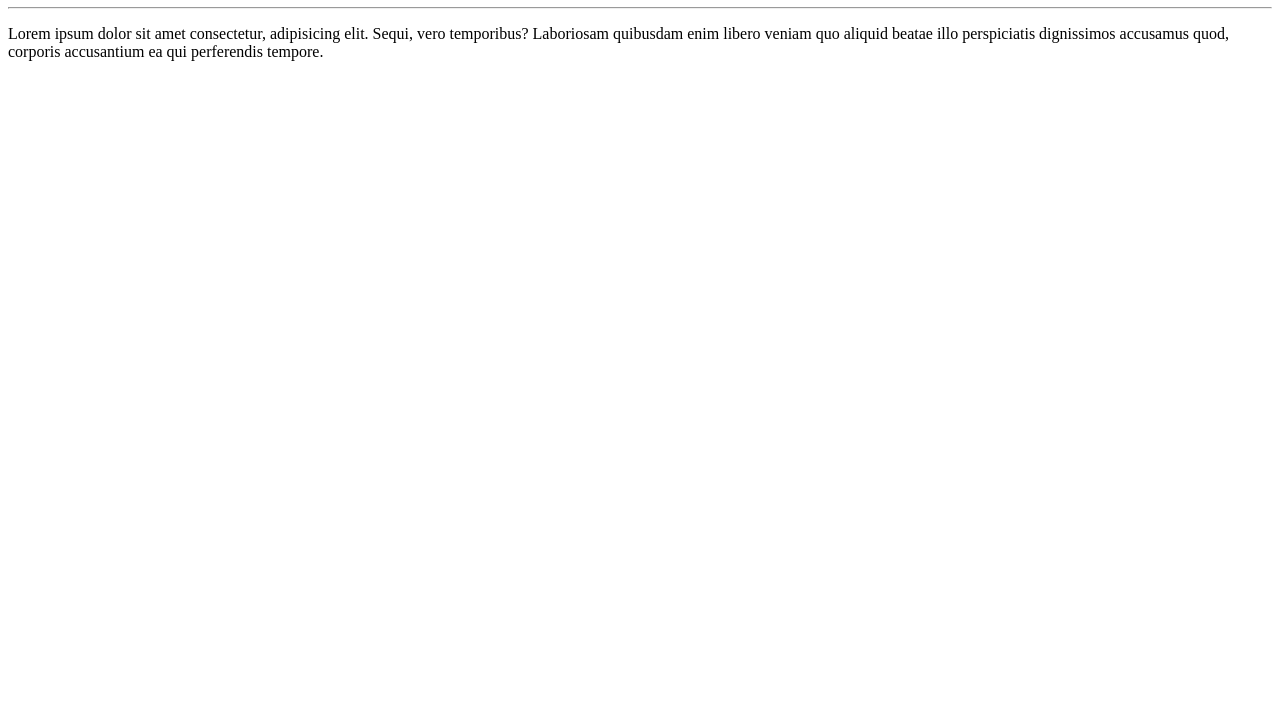
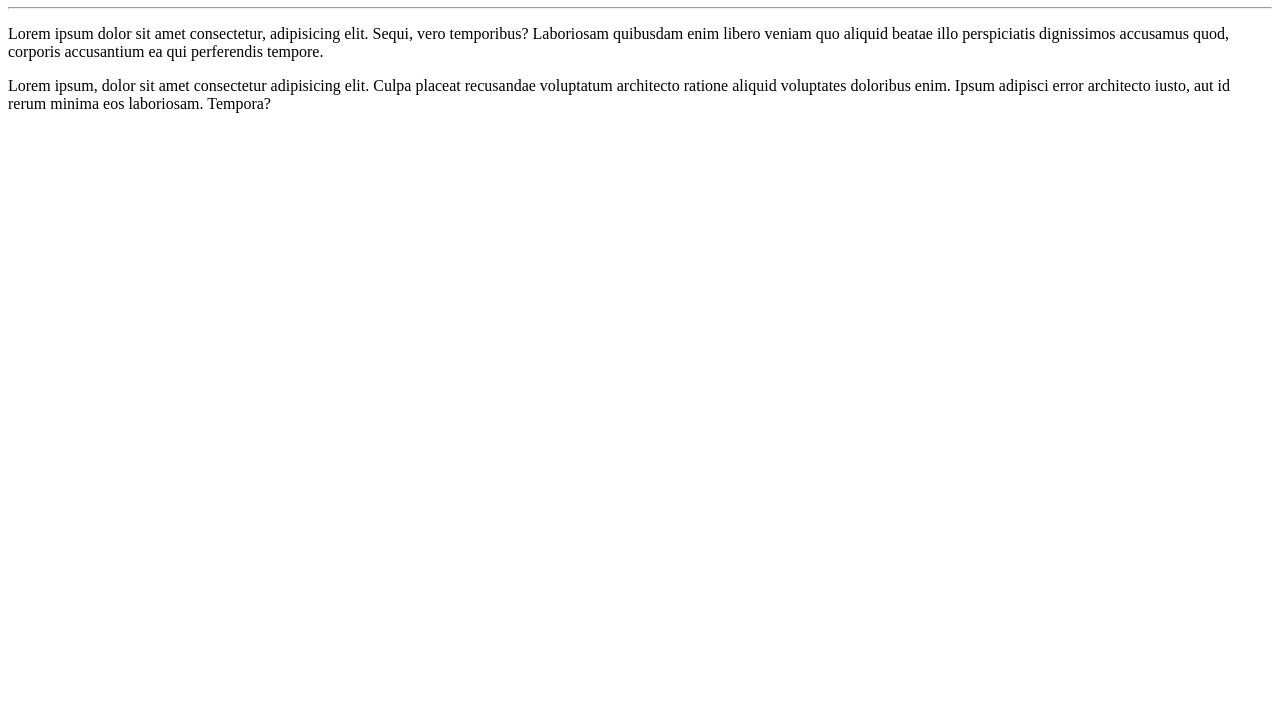
Before and after one commit to Boscoo/Ola-Mundo, a plain HTML site: page site-exemplo/index.html in a window 1280 px wide. Shown: the part 73-800 px from the top of the page. Drawn offline with Linux system fonts and the light colour scheme.

Commit message:
adicionei um parágrafo

```diff
--- a/site-exemplo/index.html
+++ b/site-exemplo/index.html
@@ -9,5 +9,6 @@
     <h1>Olá, Mundo!</h1>
     <hr>
     <p>Lorem ipsum dolor sit amet consectetur, adipisicing elit. Sequi, vero temporibus? Laboriosam quibusdam enim libero veniam quo aliquid beatae illo perspiciatis dignissimos accusamus quod, corporis accusantium ea qui perferendis tempore.</p>
+    <p>Lorem ipsum, dolor sit amet consectetur adipisicing elit. Culpa placeat recusandae voluptatum architecto ratione aliquid voluptates doloribus enim. Ipsum adipisci error architecto iusto, aut id rerum minima eos laboriosam. Tempora?</p>
 </body>
 </html>
```
